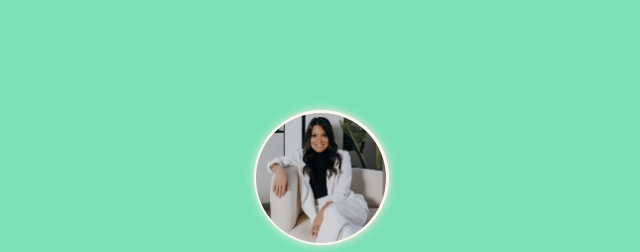
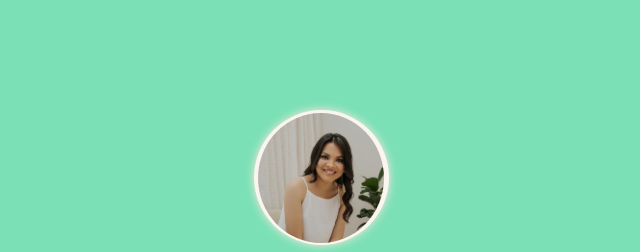
Before and after one commit to SamuelMichlanski/Je_podologa, a plain HTML site: page Site Mãe/mae.html in a window 1280 px wide. Shown: the top 252 px of the page, without its empty margins (319-959 px from the left). Drawn offline with Linux system fonts and the light colour scheme.

Commit message:
terminado

```diff
--- a/Site Mãe/mae.html
+++ b/Site Mãe/mae.html
@@ -11,7 +11,7 @@
 
     <!-- Foto perfil -->
     <div class="imagem-moldura">
-        <img src="image/mae-moldura.png" alt="ㅤ">
+        <img src="image/mae-moldura.jpg" alt="ㅤ">
     </div>
 
     <!-- Dados -->
```
Also changed, not shown: Site Mãe/image/mae-moldura.jpg (added), Site Mãe/image/mae-moldura.png (deleted).
